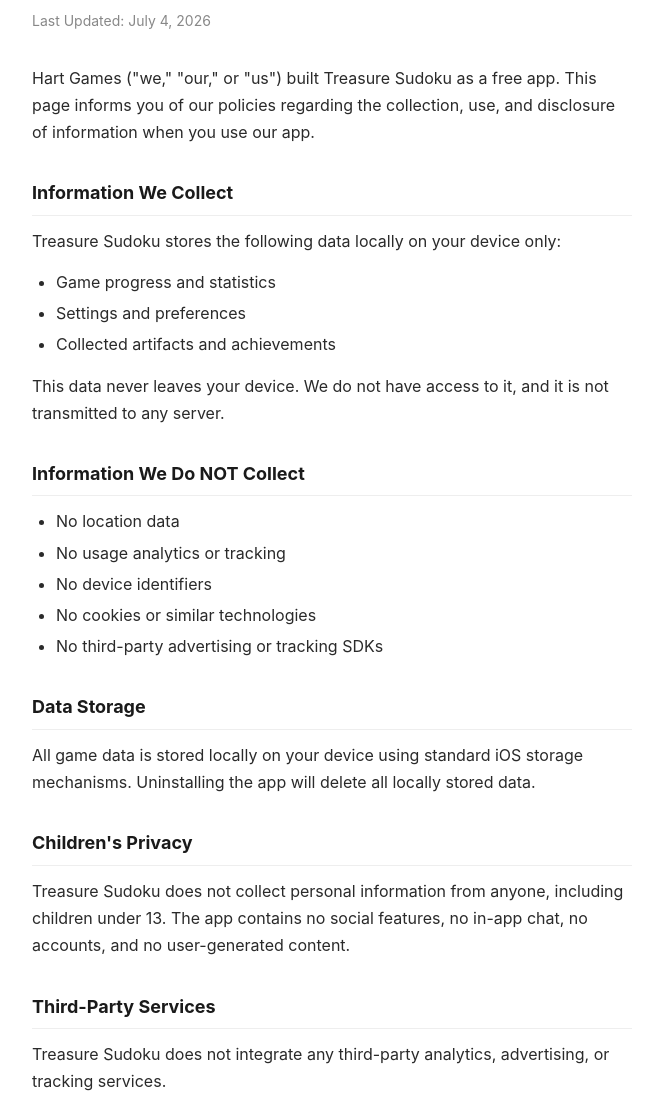
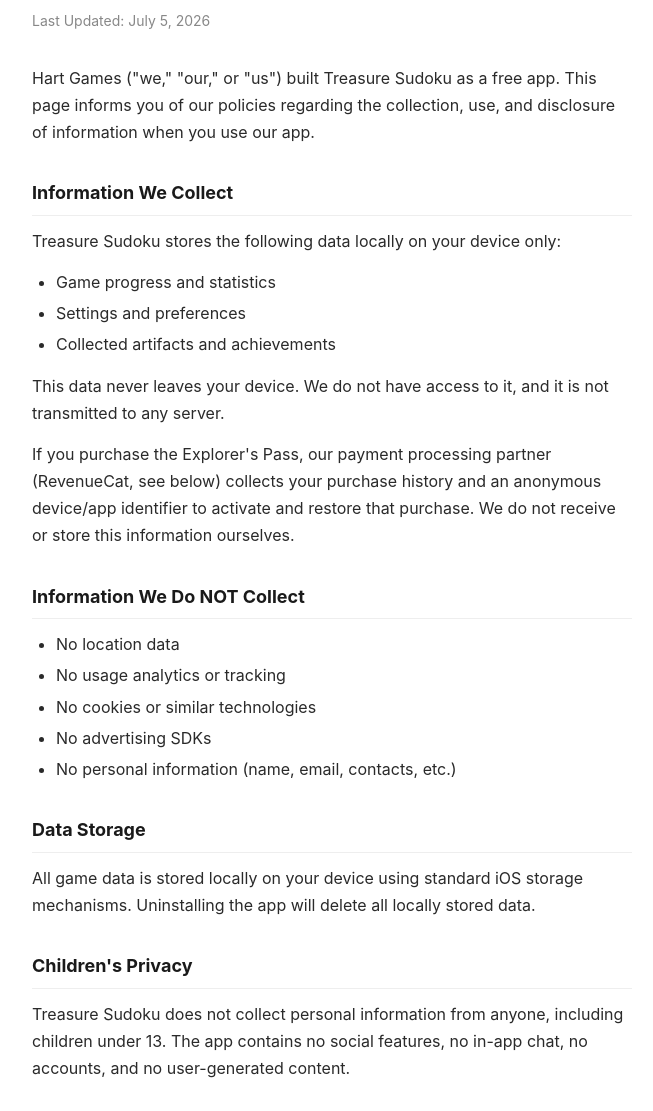
Before and after one commit to dardene/treasure-sudoku-legal, a plain HTML site: page index.html in a window 1280 px wide. Shown: the part 124-1235 px from the top of the page, without its empty margins (308-961 px from the left). Drawn offline with Linux system fonts and the light colour scheme.

Commit message:
Disclose RevenueCat purchase-processing data collection

```diff
--- a/index.html
+++ b/index.html
@@ -64,7 +64,7 @@
 <body>
   <div class="container">
     <h1>Privacy Policy</h1>
-    <p class="updated">Last Updated: July 4, 2026</p>
+    <p class="updated">Last Updated: July 5, 2026</p>
 
     <p>Hart Games ("we," "our," or "us") built Treasure Sudoku as a free app. This page informs you of our policies regarding the collection, use, and disclosure of information when you use our app.</p>
 
@@ -76,14 +76,15 @@
       <li>Collected artifacts and achievements</li>
     </ul>
     <p>This data never leaves your device. We do not have access to it, and it is not transmitted to any server.</p>
+    <p>If you purchase the Explorer's Pass, our payment processing partner (RevenueCat, see below) collects your purchase history and an anonymous device/app identifier to activate and restore that purchase. We do not receive or store this information ourselves.</p>
 
     <h2>Information We Do NOT Collect</h2>
     <ul>
       <li>No location data</li>
       <li>No usage analytics or tracking</li>
-      <li>No device identifiers</li>
       <li>No cookies or similar technologies</li>
-      <li>No third-party advertising or tracking SDKs</li>
+      <li>No advertising SDKs</li>
+      <li>No personal information (name, email, contacts, etc.)</li>
     </ul>
 
     <h2>Data Storage</h2>
@@ -93,7 +94,7 @@
     <p>Treasure Sudoku does not collect personal information from anyone, including children under 13. The app contains no social features, no in-app chat, no accounts, and no user-generated content.</p>
 
     <h2>Third-Party Services</h2>
-    <p>Treasure Sudoku does not integrate any third-party analytics, advertising, or tracking services.</p>
+    <p>Treasure Sudoku uses <strong>RevenueCat</strong> to process the optional Explorer's Pass purchase and let you restore it if you reinstall the app or switch devices. RevenueCat receives your purchase history and an anonymous identifier tied to your device — never your name, email, or any other personal information — and does not use this data for advertising or cross-app tracking. See <a href="https://www.revenuecat.com/privacy/">RevenueCat's privacy policy</a> for details. We do not integrate any analytics or advertising SDKs.</p>
 
     <h2>Changes to This Policy</h2>
     <p>We may update this privacy policy from time to time. We will notify you of any changes by posting the new policy on this page and updating the "Last Updated" date.</p>
```
